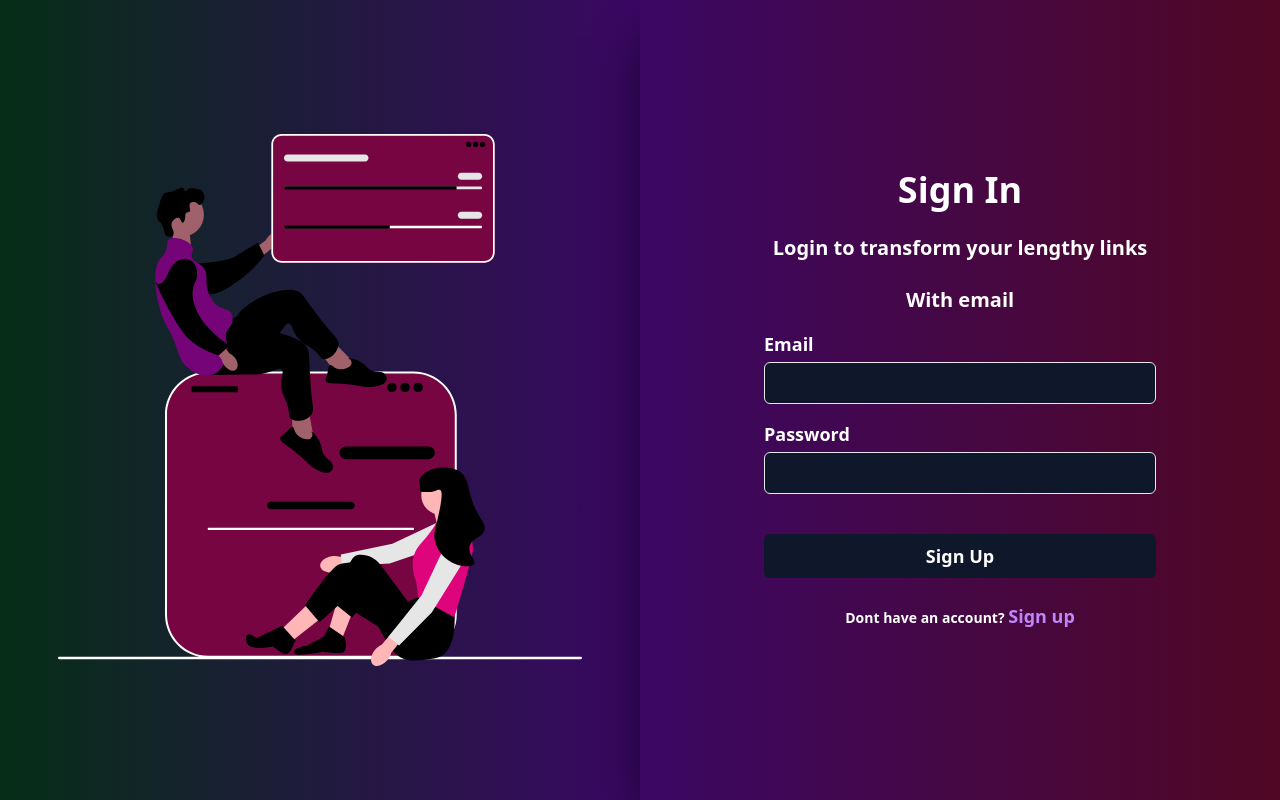
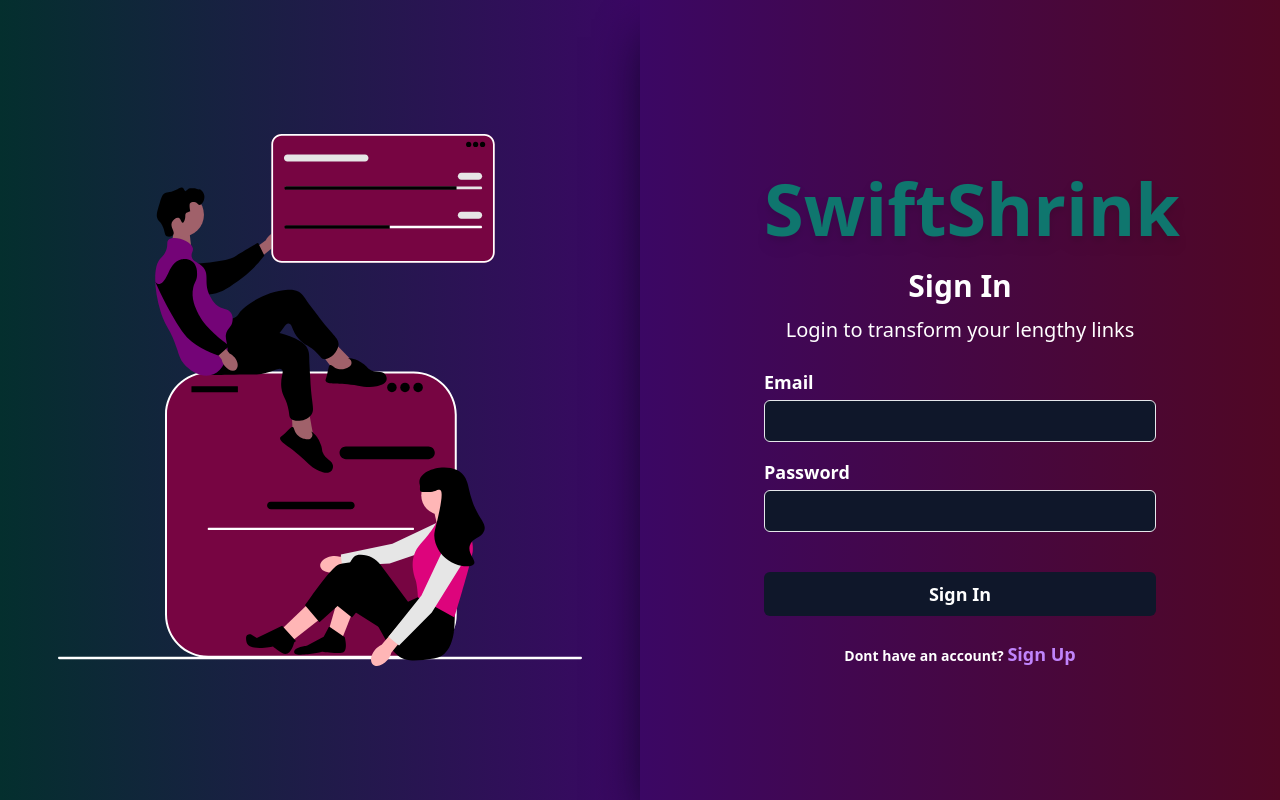
Before and after one commit to BilalAtique/link-shortener, a React (Vite) app in the folder client/: page /login in a window 1280 px wide. Built offline with nearby package versions, Linux system fonts and the light colour scheme.

Commit message:
refactor: minor color updates

```diff
--- a/client/src/Pages/Dashboard.jsx
+++ b/client/src/Pages/Dashboard.jsx
@@ -8,7 +8,7 @@ const Dashboard = () => {
       {/* Header */}
       <Header />
 
-      <h1 className="text-4xl my-10 font-bold mb-6 text-white text-center">
+      <h1 className="text-7xl my-10 font-bold mb-6 text-teal-700 drop-shadow-lg text-center">
         SwiftShrink
       </h1>
 
--- a/client/src/Pages/auth/Login.jsx
+++ b/client/src/Pages/auth/Login.jsx
@@ -23,23 +23,23 @@ const Register = () => {
     <div className="flex h-screen">
       {/* <!-- Left Pane --> */}
 
-      <div className="hidden lg:flex items-center justify-center flex-1 bg-gradient-to-r from-green-950 to-purple-950">
+      <div className="hidden lg:flex items-center justify-center flex-1 bg-gradient-to-r from-teal-950 to-purple-950">
         <img src={dark} alt="dark" />
       </div>
 
       {/* <!-- Right Pane --> */}
       <div className="w-full lg:w-1/2 flex items-center justify-center bg-gradient-to-r from-purple-950 to-pink-950 shadow-2xl shadow-gray-950">
         <div className="max-w-md w-full p-7">
-          <h1 className="text-4xl font-bold mb-6 text-white text-center">
+          <h1 className="text-7xl my-10 font-bold mb-6 text-teal-700 drop-shadow-lg text-center">
+            SwiftShrink
+          </h1>
+          <h1 className="text-3xl font-bold mb-3 text-white text-center">
             Sign In
           </h1>
-          <h1 className="text-xl font-bold mb-6 text-white text-center">
+          <h1 className="text-xl mb-6 text-white text-center">
             Login to transform your lengthy links{" "}
           </h1>
 
-          <div className="mb-4 text-xl font-bold text-white text-center">
-            <p>With email</p>
-          </div>
           <form
             action="#"
             onSubmit={handleSubmit}
@@ -86,7 +86,7 @@ const Register = () => {
                 type="submit"
                 className="w-full mt-6 bg-slate-900 text-white font-bold text-lg p-2 rounded-md hover:bg-gray-900 focus:bg-black focus:outline-none focus:ring-2 focus:ring-offset-2 focus:ring-gray-900 transition-colors duration-300"
               >
-                Sign Up
+                Sign In
               </button>
             </div>
           </form>
@@ -97,7 +97,7 @@ const Register = () => {
                 to="/register"
                 className="hover:underline text-purple-400 text-lg"
               >
-                Sign up
+                Sign Up
               </Link>
             </p>
           </div>
--- a/client/src/Pages/auth/Register.jsx
+++ b/client/src/Pages/auth/Register.jsx
@@ -25,23 +25,23 @@ const Register = () => {
       <div className="flex h-screen">
         {/* Left Pane */}
 
-        <div className="hidden lg:flex items-center justify-center flex-1 bg-gradient-to-r from-green-950 to-purple-950">
+        <div className="hidden lg:flex items-center justify-center flex-1 bg-gradient-to-r from-teal-950 to-purple-950">
           <img src={dark} alt="dark" />
         </div>
 
         {/* Right Pane */}
         <div className="w-full bg-pink-950 lg:w-1/2 flex items-center justify-center bg-gradient-to-r from-purple-950 to-pink-950 shadow-2xl shadow-gray-950">
           <div className="max-w-md w-full p-7">
-            <h1 className="text-4xl font-bold mb-6 text-white text-center">
+            <h1 className="text-7xl my-10 font-bold mb-6 text-teal-700 drop-shadow-lg text-center">
+              SwiftShrink
+            </h1>
+            <h1 className="text-3xl font-bold mb-3 text-white text-center">
               Sign Up
             </h1>
-            <h1 className="text-xl font-bold mb-6 text-white text-center">
+            <h1 className="text-xl mb-6 text-white text-center">
               Join now to transform your lengthy links{" "}
             </h1>
 
-            <div className="mb-4 text-xl font-bold text-white text-center">
-              <p>With email</p>
-            </div>
             <form
               action="#"
               onSubmit={handleSubmit}
```
